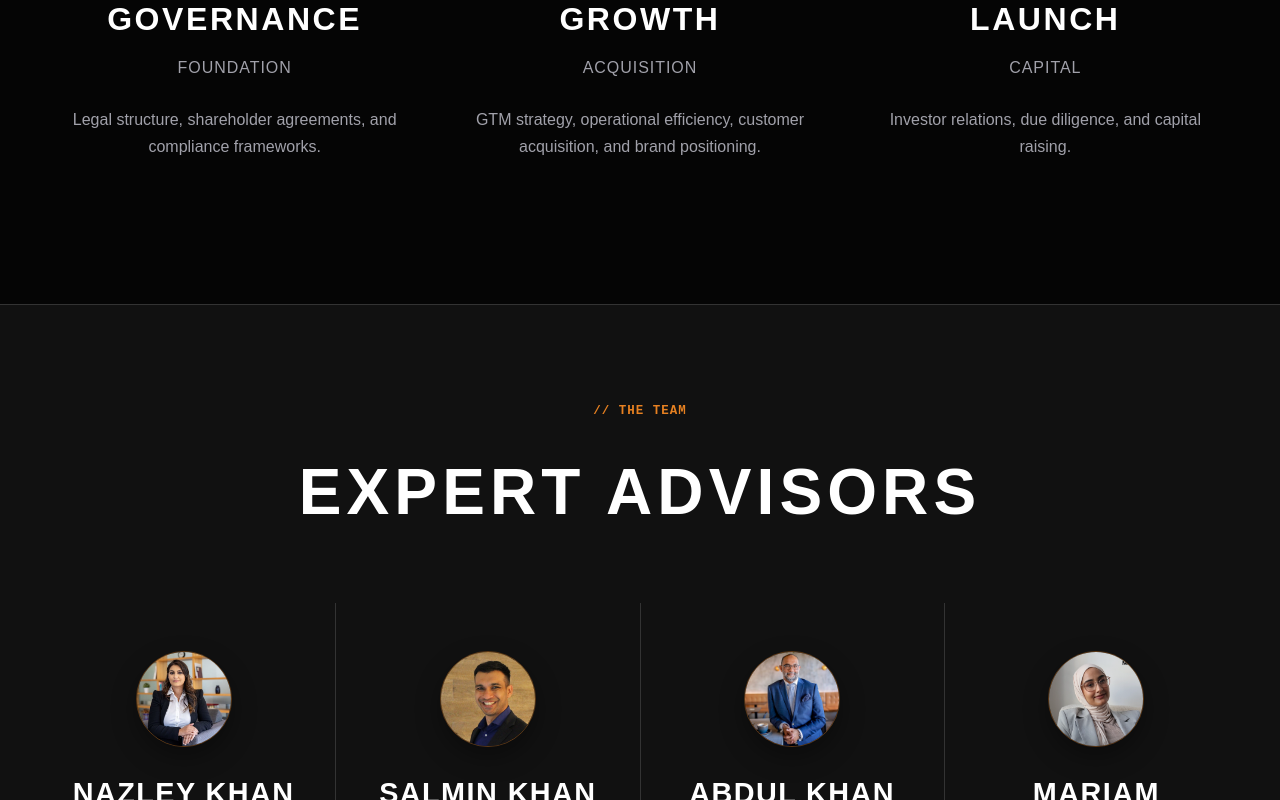
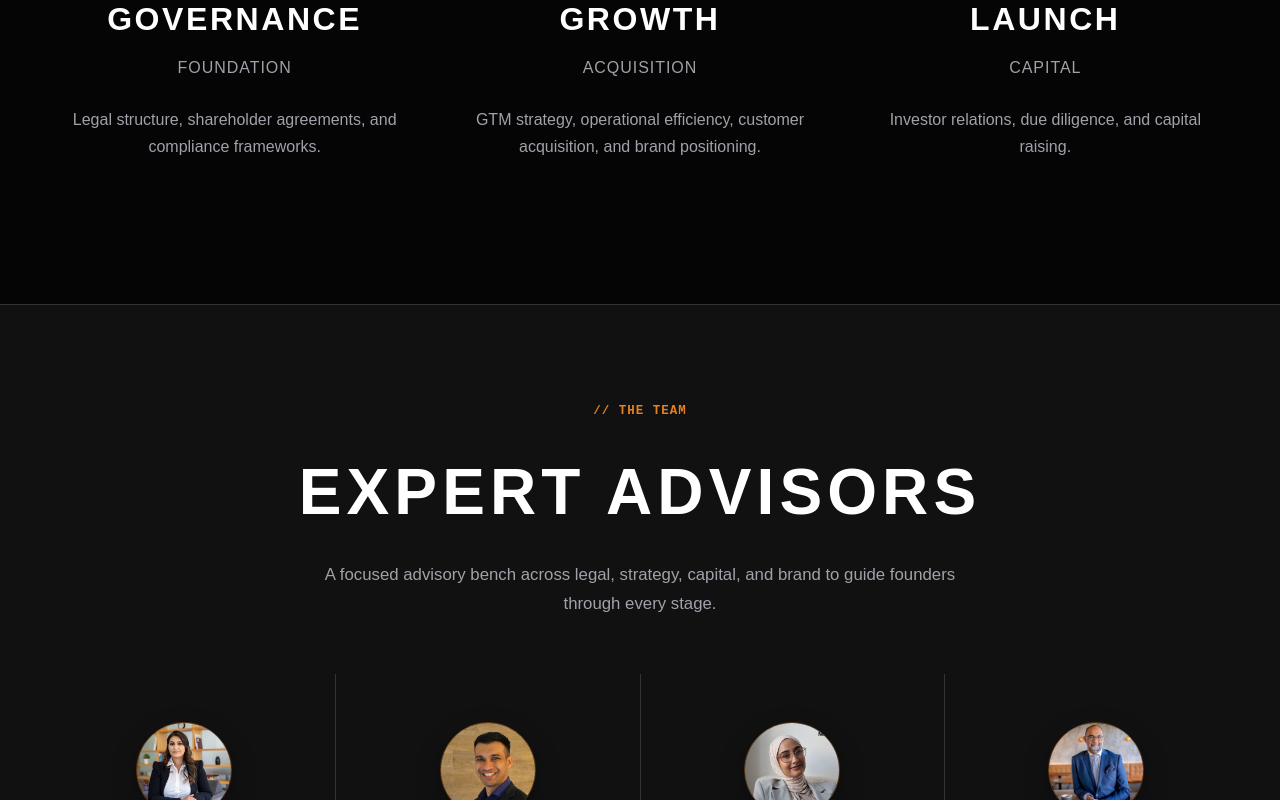
Before and after one commit to oeymg/muassis, a Next.js app: page /launchpad in a window 1280 px wide. Shown: the part 2000-2800 px from the top of the page. Built offline with nearby package versions, Linux system fonts and the light colour scheme; a web font is replaced by a local one.

Commit message:
Launchpad Update

```diff
--- a/app/launchpad/page.tsx
+++ b/app/launchpad/page.tsx
@@ -21,20 +21,20 @@ const advisors = [
     venture: 'TACT Advisory'
   },
   {
+    name: 'Mariam Rehman',
+    role: 'Brand',
+    icon: 'fa-solid fa-palette',
+    image: '/mariam.png',
+    credentials: 'Identity & Communications',
+    venture: 'Monale'
+  },
+  {
     name: 'Abdul Khan',
     role: 'Capital',
     icon: 'fa-solid fa-chart-line',
     image: '/abdul.jpeg',
     credentials: 'Capital Raising & Investor Relations',
     venture: 'Vested'
-  },
-  {
-    name: 'Mariam Rehman',
-    role: 'Brand',
-    icon: 'fa-solid fa-palette',
-    image: '/mariam.png',
-    credentials: 'Identity & Communications',
-    venture: 'Monale'
   }
 ];
 
@@ -220,6 +220,9 @@ export default function LaunchpadPage() {
         <div className="launchpad-section-title">
           <span className="launchpad-kicker">{'//'} THE TEAM</span>
           <h2>EXPERT ADVISORS</h2>
+          <p className="launchpad-section-intro">
+            A focused advisory bench across legal, strategy, capital, and brand to guide founders through every stage.
+          </p>
         </div>
         <div className="launchpad-advisors-grid">
           {advisors.map((advisor, index) => (
```
